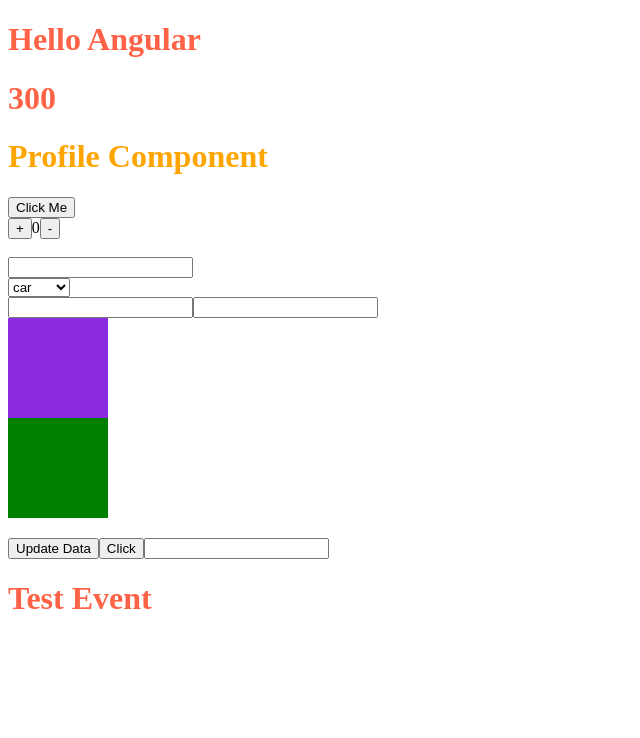
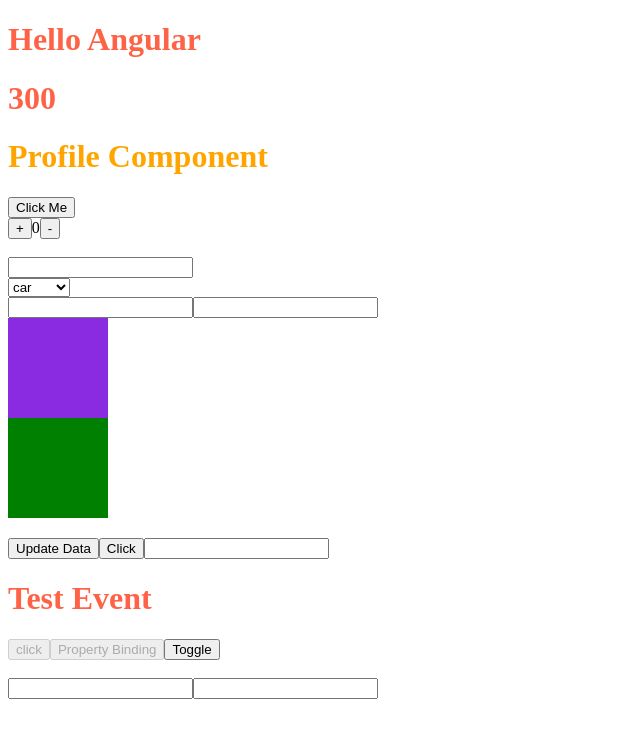
Before and after one commit to Amrita2103/Angular_practice, an Angular app: page / in a window 1280 px wide. Shown: the top 738 px of the page, without its empty margins (0-640 px from the left). Built offline with nearby package versions, Linux system fonts and the light colour scheme.

Commit message:
property binding

```diff
--- a/src/app/app.html
+++ b/src/app/app.html
@@ -33,3 +33,10 @@
 <div (mouseenter)="handle($event)">
     <h1>Test Event</h1>
 </div>
+<button disabled="{{btnDisable}}">click</button>
+<button [disabled]="btnDisable">Property Binding</button>
+<button (click)="toggle()">Toggle </button>
+<br>
+<br>
+<input type ="text" readonly="{{inputReadonly}}">
+<input type="text" [readonly] = "inputReadonly">
--- a/src/app/app.ts
+++ b/src/app/app.ts
@@ -14,6 +14,9 @@
   email = "priyadarsiniamrita832@gmail.com"
   count=0
   data:any
+  btnDisable = true
+  inputReadonly = false // we changed from true to false --> property binding follows the change but
+  //interpolation doesn't
   addNumbers(a:number, b:number){
     return a+b;
   }
@@ -48,4 +51,7 @@
     console.log(val);
 
   }
+  toggle(){
+    this.btnDisable=!this.btnDisable
+  }
 }
```
